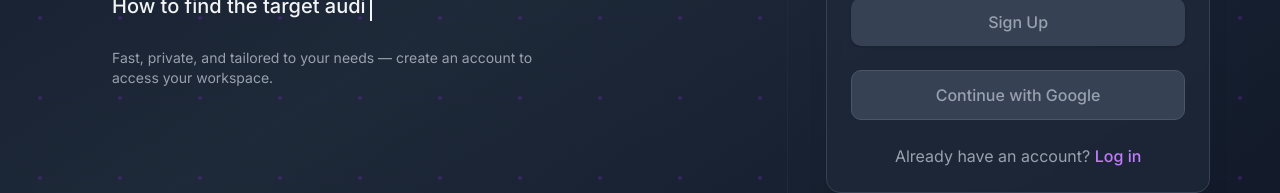
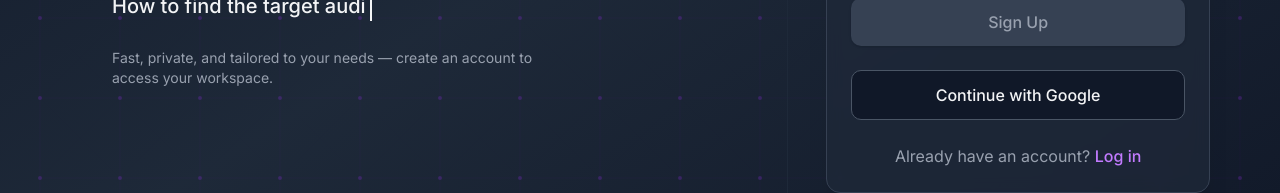
Before and after one commit to EvoaTechnology/021-v3, a Next.js app: page /register in a window 1280 px wide. Shown: the part 502-695 px from the top of the page. Built offline with nearby package versions, Linux system fonts and the light colour scheme; no server answers.

Commit message:
route redirection

```diff
--- a/app/register/page.tsx
+++ b/app/register/page.tsx
@@ -174,6 +174,12 @@ export default function RegisterPage() {
   }
 
   const handleGoogleLogin = async () => {
+    // Validate terms acceptance
+    if (!agreedToTerms) {
+      setError("Please accept the Terms and Conditions.");
+      return;
+    }
+
     const { error } = await supabase.auth.signInWithOAuth({
       provider: "google",
       options: {
@@ -187,6 +193,15 @@ export default function RegisterPage() {
   };
 
   const handleSubmit = async (formData: FormData) => {
+    // Validate required fields
+    const name = formData.get("name") as string;
+    const email = formData.get("email") as string;
+
+    if (!name || !email || !password || !confirmPassword) {
+      setError("Please fill in all the required details.");
+      return;
+    }
+
     if (!agreedToTerms) {
       setError("You must agree to the terms and conditions to continue.");
       return;
@@ -487,10 +502,10 @@ export default function RegisterPage() {
                 <motion.button
                   type="button"
                   onClick={handleGoogleLogin}
-                  disabled={isLoading || !agreedToTerms}
+                  disabled={isLoading}
                   whileHover={{ scale: 1.02 }}
                   whileTap={{ scale: 0.98 }}
-                  className={`w-full font-medium py-3 rounded-lg transition-all duration-200 ${agreedToTerms && !isLoading
+                  className={`w-full font-medium py-3 rounded-lg transition-all duration-200 ${!isLoading
                     ? "border border-gray-300 dark:border-gray-600 bg-white dark:bg-gray-900 text-gray-900 dark:text-gray-100 hover:bg-gray-50 dark:hover:bg-gray-800"
                     : "bg-gray-300 dark:bg-gray-700 text-gray-500 dark:text-gray-400 cursor-not-allowed border border-gray-400 dark:border-gray-600"
                     }`}
```
